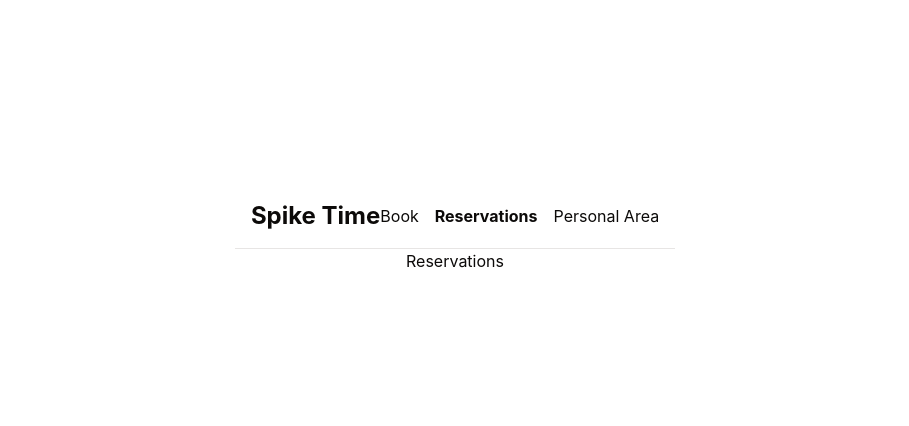
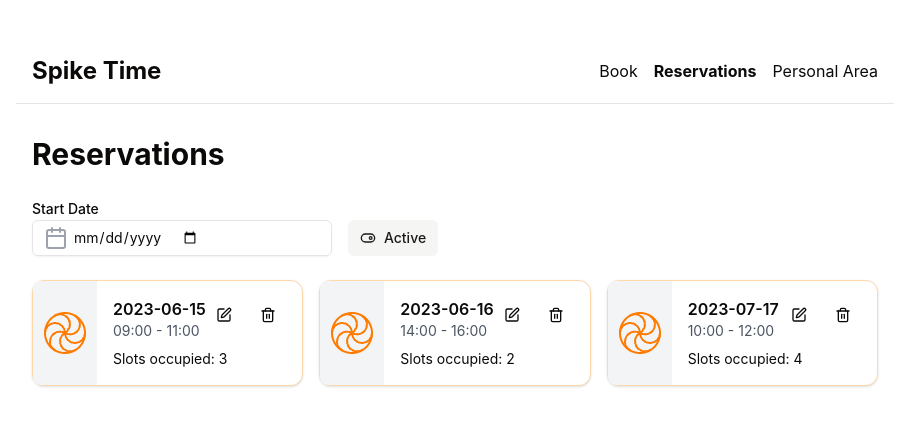
Before and after one commit to davide97g/spike-time, a React (Vite) app: page /reservations in a window 1280 px wide. Shown: the part 162-588 px from the top of the page, without its empty margins (185-1094 px from the left). Built offline with nearby package versions, Linux system fonts and the light colour scheme; no server answers; the database is empty; sample sign-in values are in the browser's storage.

Commit message:
reservations page wip

```diff
--- a/package.json
+++ b/package.json
@@ -19,6 +19,7 @@
     "@radix-ui/react-icons": "^1.3.0",
     "@radix-ui/react-label": "^2.1.0",
     "@radix-ui/react-slot": "^1.1.0",
+    "@radix-ui/react-toggle": "^1.1.0",
     "@tanstack/react-query": "^5.55.4",
     "class-variance-authority": "^0.7.0",
     "clsx": "^2.1.1",
--- /dev/null
+++ b/src/components/ui/toggle.tsx
@@ -0,0 +1,43 @@
+import * as React from "react"
+import * as TogglePrimitive from "@radix-ui/react-toggle"
+import { cva, type VariantProps } from "class-variance-authority"
+
+import { cn } from "@/lib/utils"
+
+const toggleVariants = cva(
+  "inline-flex items-center justify-center rounded-md text-sm font-medium transition-colors hover:bg-muted hover:text-muted-foreground focus-visible:outline-none focus-visible:ring-1 focus-visible:ring-ring disabled:pointer-events-none disabled:opacity-50 data-[state=on]:bg-accent data-[state=on]:text-accent-foreground",
+  {
+    variants: {
+      variant: {
+        default: "bg-transparent",
+        outline:
+          "border border-input bg-transparent shadow-sm hover:bg-accent hover:text-accent-foreground",
+      },
+      size: {
+        default: "h-9 px-3",
+        sm: "h-8 px-2",
+        lg: "h-10 px-3",
+      },
+    },
+    defaultVariants: {
+      variant: "default",
+      size: "default",
+    },
+  }
+)
+
+const Toggle = React.forwardRef<
+  React.ElementRef<typeof TogglePrimitive.Root>,
+  React.ComponentPropsWithoutRef<typeof TogglePrimitive.Root> &
+    VariantProps<typeof toggleVariants>
+>(({ className, variant, size, ...props }, ref) => (
+  <TogglePrimitive.Root
+    ref={ref}
+    className={cn(toggleVariants({ variant, size, className }))}
+    {...props}
+  />
+))
+
+Toggle.displayName = TogglePrimitive.Root.displayName
+
+export { Toggle, toggleVariants }
--- /dev/null
+++ b/src/pages/Reservations/Reservations.tsx
@@ -0,0 +1,138 @@
+import { Button } from "@/components/ui/button";
+import { Card, CardContent } from "@/components/ui/card";
+import { Input } from "@/components/ui/input";
+import { Label } from "@/components/ui/label";
+import { Toggle } from "@/components/ui/toggle";
+import {
+  CalendarIcon,
+  Edit,
+  ToggleLeft,
+  ToggleRight,
+  Trash2,
+} from "lucide-react";
+import { useState } from "react";
+
+// Mock data for reservations
+const reservations = [
+  {
+    id: 1,
+    date: "2023-06-15",
+    startTime: "09:00",
+    endTime: "11:00",
+    slotsOccupied: 3,
+  },
+  {
+    id: 2,
+    date: "2023-06-16",
+    startTime: "14:00",
+    endTime: "16:00",
+    slotsOccupied: 2,
+  },
+  {
+    id: 3,
+    date: "2023-07-17",
+    startTime: "10:00",
+    endTime: "12:00",
+    slotsOccupied: 4,
+  },
+];
+
+export function Reservations() {
+  const [startDate, setStartDate] = useState("");
+  const [showActive, setShowActive] = useState(true);
+
+  const isReservationExpired = (date: string) => {
+    const reservationDate = new Date(date);
+    const currentDate = new Date();
+    currentDate.setHours(0, 0, 0, 0);
+    return reservationDate < currentDate;
+  };
+
+  return (
+    <div className="container mx-auto px-4 py-8 text-left">
+      <h1 className="text-3xl font-bold mb-6">Reservations</h1>
+
+      <div className="flex flex-col sm:flex-row gap-4 mb-6">
+        <div className="flex-1 max-w-[300px]">
+          <Label htmlFor="start-date">Start Date</Label>
+          <div className="relative">
+            <Input
+              type="date"
+              id="start-date"
+              value={startDate}
+              onChange={(e) => setStartDate(e.target.value)}
+              className="pl-10"
+            />
+            <CalendarIcon className="absolute left-3 top-1/2 transform -translate-y-1/2 text-gray-400" />
+          </div>
+        </div>
+        <div className="flex items-end">
+          <Toggle
+            pressed={showActive}
+            onPressedChange={setShowActive}
+            aria-label="Toggle active reservations"
+          >
+            {showActive ? (
+              <>
+                <ToggleRight className="h-4 w-4 mr-2" />
+                Active
+              </>
+            ) : (
+              <>
+                <ToggleLeft className="h-4 w-4 mr-2" />
+                Expired
+              </>
+            )}
+          </Toggle>
+        </div>
+      </div>
+
+      <div className="grid gap-4 md:grid-cols-2 lg:grid-cols-3">
+        {reservations.map((reservation) => {
+          const isExpired = isReservationExpired(reservation.date);
+          return (
+            <Card
+              key={reservation.id}
+              className={`flex ${
+                isExpired ? "border-orange-200" : "border-green-200"
+              }`}
+            >
+              <div className="flex-shrink-0 w-16 bg-gray-100 flex items-center justify-center rounded-l-lg">
+                <img src="logo.png" alt="Company logo" className="w-12 h-12" />
+              </div>
+              <CardContent className="flex-grow p-4">
+                <div className="flex justify-between items-start mb-2">
+                  <div>
+                    <p className="font-semibold">{reservation.date}</p>
+                    <p className="text-sm text-gray-600">
+                      {reservation.startTime} - {reservation.endTime}
+                    </p>
+                  </div>
+                  <div className="flex space-x-2">
+                    <Button
+                      variant="ghost"
+                      size="icon"
+                      aria-label="Edit reservation"
+                    >
+                      <Edit className="h-4 w-4" />
+                    </Button>
+                    <Button
+                      variant="ghost"
+                      size="icon"
+                      aria-label="Delete reservation"
+                    >
+                      <Trash2 className="h-4 w-4" />
+                    </Button>
+                  </div>
+                </div>
+                <p className="text-sm">
+                  Slots occupied: {reservation.slotsOccupied}
+                </p>
+              </CardContent>
+            </Card>
+          );
+        })}
+      </div>
+    </div>
+  );
+}
--- a/src/pages/Reservations/index.tsx
+++ b/src/pages/Reservations/index.tsx
@@ -1,7 +1,3 @@
-export default function Reservations() {
-  return (
-    <div>
-      <h1>Reservations</h1>
-    </div>
-  );
-}
+import { Reservations } from "./Reservations";
+
+export default Reservations;
```
Also changed, not shown: 1 other file (tests, documents, lock files or other folders).
